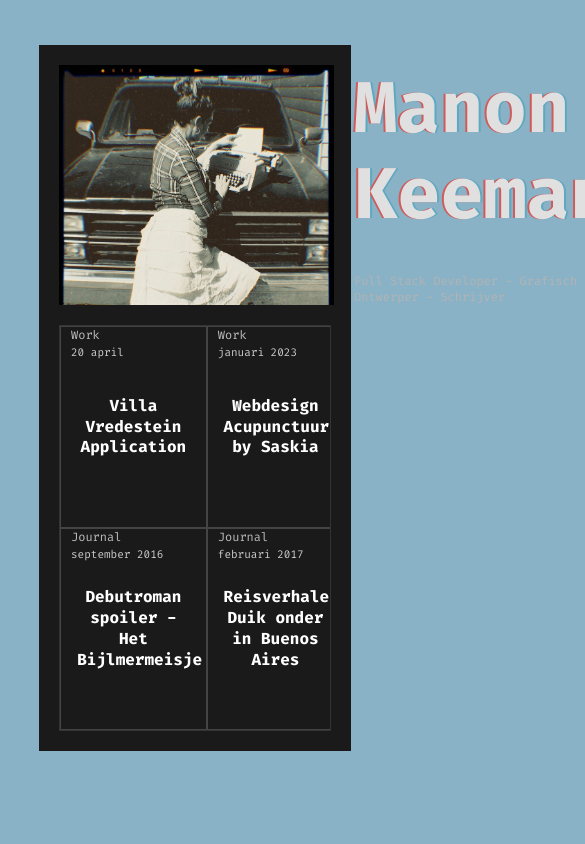
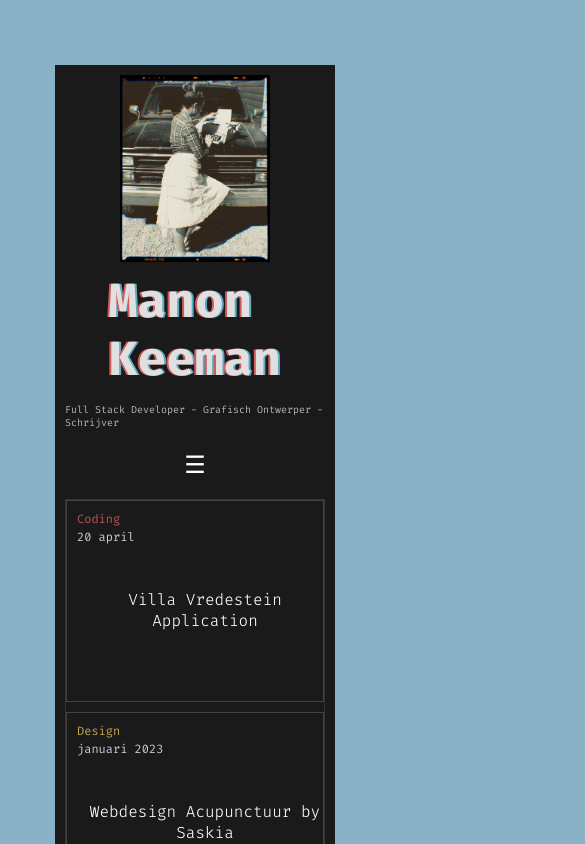
Before and after one commit to manonkeeman/manonkeeman, a React (Vite) app: page / in a window 390 px wide. Shown: the top 844 px of the page, 585 px wide, since content can reach past the window. Built offline with nearby package versions, Linux system fonts and the light colour scheme.

Commit message:
Add dynamic routing to boxes and mobile layout improvements

```diff
--- a/src/App.jsx
+++ b/src/App.jsx
@@ -2,7 +2,8 @@ import React from 'react';
 import { BrowserRouter as Router, Route, Routes } from 'react-router-dom';
 import Home from './pages/Home';
 import About from './pages/About';
-import Work from './pages/Work';
+import Coding from './pages/Coding';
+import Design from './pages/Design';
 import Journal from './pages/Journal';
 import Contact from './pages/Contact';
 import './Styles.css';
@@ -10,12 +11,13 @@ import './Styles.css';
 const App = () => {
     return (
         <Router>
-            <div className="App">
-                <main>
+            <div className="app-container">
+                <main className="main-content">
                     <Routes>
                         <Route path="/" element={<Home />} />
                         <Route path="/about" element={<About />} />
-                        <Route path="/work" element={<Work />} />
+                        <Route path="/coding" element={<Coding />} />
+                        <Route path="/design" element={<Design />} />
                         <Route path="/journal" element={<Journal />} />
                         <Route path="/contact" element={<Contact />} />
                     </Routes>
--- a/src/Styles.css
+++ b/src/Styles.css
@@ -7,3 +7,44 @@ body {
     margin: 0;
     padding: 0;
 }
+
+.app-container {
+    display: flex;
+    min-height: 100vh;
+}
+
+.navbar {
+    width: 200px;
+    background-color: #1a1a1a;
+    padding: 20px;
+    display: flex;
+    flex-direction: column;
+    gap: 10px;
+}
+
+.navbar ul {
+    list-style: none;
+    padding: 0;
+    margin: 0;
+}
+
+.navbar ul li {
+    margin-bottom: 10px;
+}
+
+.navbar a {
+    color: #ccc;
+    text-decoration: none;
+    font-size: 14px;
+    padding: 5px;
+}
+
+.navbar a:hover {
+    color: #fff;
+    background-color: #333;
+}
+
+.main-content {
+    flex: 1;
+    padding: 20px;
+}
--- a/src/assets/Navbar/Navbar.css
+++ b/src/assets/Navbar/Navbar.css
@@ -1,31 +1,94 @@
 body {
-    font-family: Arial, sans-serif;
+    font-family: 'Fira Code', monospace;
     margin: 0;
     padding: 0;
 }
 
+/* Navbar basis */
 .navbar {
-    background-color: #333;
-    padding: 10px 20px;
+    position: relative;
+    display: flex;
+    flex-direction: column;
+    align-items: flex-end;
 }
 
-.navbar ul {
+/* Hamburger icoon */
+.hamburger {
+    display: none;
+    font-size: 12px;
+    cursor: pointer;
+    z-index: 999;
+}
+
+/* Navigatielinks standaard */
+.nav-links {
     list-style: none;
+    padding: 0;
+    margin: 0;
     display: flex;
-    gap: 20px;
+    flex-direction: column;
+    align-items: flex-start;
+}
+
+.nav-links li {
     margin: 0;
     padding: 0;
 }
 
-.navbar ul li {
-    display: inline;
+.nav-links li a {
+    color: #ccc;
+    text-decoration: none;
+    font-size: 12px;
+    display: block;
+    transition: all 0.3s ease;
 }
 
-.navbar a {
-    color: white;
-    text-decoration: none;
+.nav-links li a:hover {
+    background-color: #333;
+    color: #fff;
 }
 
-.navbar a:hover {
-    text-decoration: underline;
+/* Hamburger standaard verborgen */
+.hamburger {
+    display: none;
 }
+
+/* ---- RESPONSIVE (mobiel) ---- */
+@media (max-width: 768px) {
+    .navbar {
+        align-items: flex-end;
+        justify-content: flex-start;
+    }
+
+    .hamburger {
+        display: block;
+        font-size: 12px;
+        cursor: pointer;
+        position: absolute;
+        top: 10px;
+        right: 10px;
+        z-index: 999;
+    }
+
+    .nav-links {
+        display: none;
+        position: absolute;
+        top: 45px;
+        right: 10px;
+        background-color: #1a1a1a;
+        padding: 15px;
+        box-shadow: 0 2px 8px rgba(0, 0, 0, 0.5);
+        z-index: 100;
+    }
+
+    .nav-links.open {
+        display: flex;
+        flex-direction: column;
+        align-items: flex-start;
+    }
+
+    .nav-links li a {
+        font-size: 12px;
+        padding: 5px 10px;
+    }
+}
--- a/src/assets/Navbar/Navbar.jsx
+++ b/src/assets/Navbar/Navbar.jsx
@@ -1,15 +1,24 @@
-import React from 'react';
+import { useState } from 'react';
+import { Link } from 'react-router-dom';
 import './Navbar.css';
 
 const Navbar = () => {
+    const [isOpen, setIsOpen] = useState(false);
+
+    const toggleMenu = () => setIsOpen(!isOpen);
+
     return (
         <nav className="navbar">
-            <ul>
-                <li><a href="/">Home</a></li>
-                <li><a href="/about">About</a></li>
-                <li><a href="/work">Work</a></li>
-                <li><a href="/journal">Journal</a></li>
-                <li><a href="/contact">Contact</a></li>
+            <div className="hamburger" onClick={toggleMenu}>
+                ☰
+            </div>
+            <ul className={`nav-links ${isOpen ? 'open' : ''}`}>
+                <li><Link to="/" onClick={() => setIsOpen(false)}>Home</Link></li>
+                <li><Link to="/about" onClick={() => setIsOpen(false)}>About</Link></li>
+                <li><Link to="/coding" onClick={() => setIsOpen(false)}>Coding</Link></li>
+                <li><Link to="/design" onClick={() => setIsOpen(false)}>Design</Link></li>
+                <li><Link to="/journal" onClick={() => setIsOpen(false)}>Journal</Link></li>
+                <li><Link to="/contact" onClick={() => setIsOpen(false)}>Contact</Link></li>
             </ul>
         </nav>
     );
--- a/src/pages/Work.jsx
+++ b/src/pages/Coding.jsx
@@ -1,6 +1,6 @@
 import React from 'react';
 
-const Work = () => {
+const Coding = () => {
     return (
         <div>
             <h1>My Work</h1>
@@ -9,4 +9,4 @@ const Work = () => {
     );
 };
 
-export default Work;
+export default Coding;
--- /dev/null
+++ b/src/pages/Design.jsx
@@ -0,0 +1,12 @@
+import React from 'react';
+
+const Design = () => {
+    return (
+        <div>
+            <h1>Design pagina</h1>
+            <p>Hier komt je designportfolio of info.</p>
+        </div>
+    );
+};
+
+export default Design;
--- a/src/pages/Home.css
+++ b/src/pages/Home.css
@@ -24,21 +24,24 @@ body {
 
 .content-wrapper {
     width: 80%;
+    padding: 10px;
+    box-sizing: border-box;
     background-color: #1a1a1a;
-    padding: 20px;
-    box-sizing: border-box;
 }
 
 .header {
-    display: grid;
-    grid-template-columns: 275px 1fr 144px;
+    display: flex;
+    flex-direction: row;
     align-items: center;
+    justify-content: flex-start;
     background-color: #1a1a1a;
     gap: 20px;
+
+    position: relative;
 }
 
 .logo {
-    width: 275px;
+    width: 25%;
     height: 240px;
     object-fit: cover;
     object-position: top;
@@ -58,9 +61,10 @@ body {
     font-size: 72px;
     font-weight: 700;
     margin: 0;
+    margin-bottom: 30px;
     line-height: 1.2;
     text-shadow:
-            -2px 0 #cf5b5b,     /* rode schaduw links */
+            -2px 0 #cf5b5b,
             2px 0 #5fa8c1;
 }
 
@@ -97,7 +101,6 @@ body {
     color: #cccccc;
     text-decoration: none;
     font-size: 12px;
-    padding: 5px 10px;
     transition: all 0.3s ease;
 }
 
@@ -111,12 +114,11 @@ body {
     grid-template-columns: repeat(4, 1fr);
     gap: 0px;
     margin-top: 20px;
-    background-color: #1a1a1a;
     overflow: hidden;
     border: 1px solid #333;
+    background-color: #1a1a1a;
 }
 
-/* Styling van de boxen */
 .box {
     height: 200px;
     color: white;
@@ -153,7 +155,7 @@ body {
 }
 
 .box-date {
-    font-size: 11px;
+    font-size: 12px;
     color: #ccc;
 }
 
@@ -164,4 +166,85 @@ body {
     color: #fff;
     max-width: 90%;
     line-height: 1.3;
+    font-weight: 300;
 }
+.red {
+    color: #ff6b6b;
+}
+
+.blue {
+    color: #5fa8c1;
+}
+
+.yellow {
+    color: #ffe066;
+}
+
+@media (max-width: 768px) {
+    .hamburger {
+        position: absolute;
+        top: 10px;
+        left: 10px;
+        display: block;
+        font-size: 24px; /* groter icoon */
+        z-index: 999;
+    }
+
+    .header {
+        flex-direction: column;
+        align-items: center;
+        text-align: center;
+        gap: 10px;
+    }
+
+    .logo {
+        width: 150px;
+        height: auto;
+    }
+
+    .header-content {
+        align-items: center;
+    }
+
+    .name-title {
+        font-size: 48px;
+        margin-bottom: 10px;
+    }
+
+    .job-title {
+        font-size: 10px;
+    }
+
+    .navbar {
+        position: relative;
+        width: 100%;
+        display: flex;
+        justify-content: flex-start; /* links */
+        padding-left: 20px;
+    }
+
+    .nav-links {
+        position: absolute;
+        top: 50px;
+        left: 10px;
+        background-color: #1a1a1a;
+        padding: 15px;
+        display: none;
+        flex-direction: column;
+        box-shadow: 0 2px 8px rgba(0, 0, 0, 0.5);
+    }
+
+    .nav-links.open {
+        display: flex;
+    }
+
+    .nav-links li a {
+        font-size: 12px;
+        padding: 5px 10px;
+    }
+
+    .box-container {
+        grid-template-columns: 1fr;
+        gap: 10px;
+    }
+}
--- a/src/pages/Home.jsx
+++ b/src/pages/Home.jsx
@@ -1,16 +1,18 @@
 import React from 'react';
+import { Link } from 'react-router-dom';
+import Navbar from '../assets/Navbar/Navbar.jsx';
 import './Home.css';
 import ManonVintage from '/src/assets/Pics/ManonVintage.jpg';
 
 const boxes = [
-    { title: 'Villa Vredestein Application', tag: 'Work', date: '20 april' },
-    { title: 'Webdesign Acupunctuur by Saskia', tag: 'Work', date: 'januari 2023' },
-    { title: 'Reisverhalen Taipei-Taiwan', tag: 'Journal', date: 'november 2024 ' },
-    { title: 'Interview: Daan Dekker - De Betonnen Droom', tag: 'Journal', date: 'februari 2015' },
-    { title: 'Debutroman spoiler -Het Bijlmermeisje', tag: 'Journal', date: 'september 2016' },
-    { title: 'Reisverhalen Duik onder in Buenos Aires', tag: 'Journal', date: 'februari 2017' },
-    { title: 'Reisverhalen Bangalore - Het Silicon Valley in India', tag: 'Journal', date: 'november 2019' },
-    { title: 'Luchtvaartfamilie - Up in the sky Interview', tag: 'Journal', date: 'september 2020' },
+    { title: 'Villa Vredestein Application', tag: 'Coding', date: '20 april', color: 'red' },
+    { title: 'Webdesign Acupunctuur by Saskia', tag: 'Design', date: 'januari 2023', color: 'yellow' },
+    { title: 'Reisverhalen Taipei-Taiwan', tag: 'Journal', date: 'november 2024', color: 'blue' },
+    { title: 'Interview: Daan Dekker - De Betonnen Droom', tag: 'Journal', date: 'februari 2015', color: 'blue' },
+    { title: 'Debutroman spoiler -Het Bijlmermeisje', tag: 'Journal', date: 'september 2016', color: 'blue' },
+    { title: 'Reisverhalen Duik onder in Buenos Aires', tag: 'Journal', date: 'februari 2017', color: 'blue' },
+    { title: 'Reisverhalen Bangalore - Het Silicon Valley in India', tag: 'Journal', date: 'november 2019', color: 'blue' },
+    { title: 'Luchtvaartfamilie - Up in the sky Interview', tag: 'Journal', date: 'september 2020', color: 'blue' },
 ];
 
 const Home = () => {
@@ -24,29 +26,39 @@ const Home = () => {
                         <h1 className="name-title">Manon<br />Keeman</h1>
                         <p className="job-title">Full Stack Developer - Grafisch Ontwerper - Schrijver</p>
                     </div>
-                    <nav className="sidebar-nav">
-                        <ul>
-                            <li><a href="/">Home</a></li>
-                            <li><a href="/about">About</a></li>
-                            <li><a href="/work">Work</a></li>
-                            <li><a href="/journal">Journal</a></li>
-                            <li><a href="/contact">Contact</a></li>
-                        </ul>
-                    </nav>
+                    <Navbar />
                 </div>
 
                 <div className="box-container">
-                    {boxes.map((box, index) => (
-                        <div key={index} className="box">
+                    {boxes.map((box, index) => {
+                        let link = null;
+
+                        if (index === 0) link = "/coding";
+                        else if (index === 1) link = "/design";
+                        else if (box.tag === "Journal") link = "/journal";
+
+                        const BoxInner = (
                             <div className="box-content">
                                 <div className="box-header">
-                                    <span className="box-tag">{box.tag}</span>
+                                    <span className={`box-tag ${box.color}`}>{box.tag}</span>
                                     <span className="box-date">{box.date}</span>
                                 </div>
                                 <h2 className="box-title">{box.title}</h2>
                             </div>
-                        </div>
-                    ))}
+                        );
+
+                        return (
+                            <div key={index} className="box">
+                                {link ? (
+                                    <Link to={link} style={{ width: '100%', height: '100%', textDecoration: 'none', color: 'inherit' }}>
+                                        {BoxInner}
+                                    </Link>
+                                ) : (
+                                    BoxInner
+                                )}
+                            </div>
+                        );
+                    })}
                 </div>
             </div>
         </div>
```
